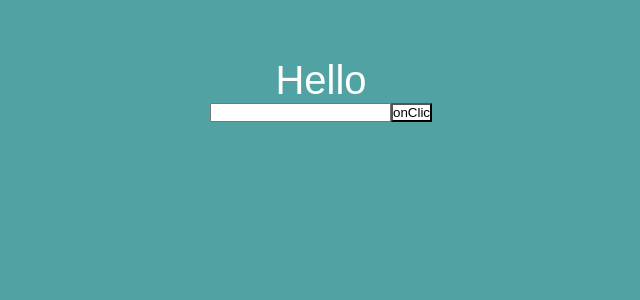
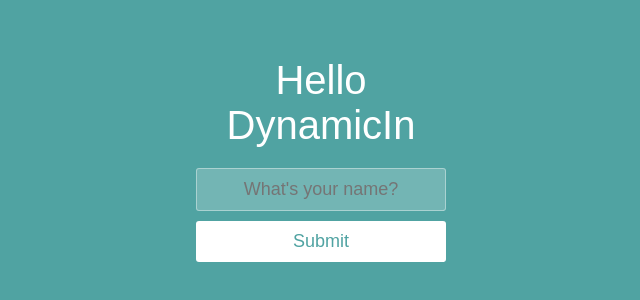
Before and after one commit to kaayush163/React-AngelaYu-Learn, a React (Create React App) app: page / in a window 1280 px wide. Shown: the part 150-450 px from the top of the page, without its empty margins (319-959 px from the left). Built offline with nearby package versions, Linux system fonts and the light colour scheme.

Commit message:
handleChange on form submission and change state of heading

```diff
--- a/src/components/App.jsx
+++ b/src/components/App.jsx
@@ -1,38 +1,73 @@
 import React, { useState } from "react";
+function App() {
+  const [name, setName] = useState("");
+  const [heading, setHeading] = useState("");
 
-function App() {
-  const [headingText, setHeadingText] = useState("Hello");
-  const [mouseOver, setMouseOver] = useState(false);
-  // const [mouseOut, setMouseOut] = useState(false);
+  function handleChange(event) {
+    console.log(event.target.value);
+    console.log(event.target.type);
+    console.log(event.target.placeholder);
+
+    setName(event.target.value);
+  }
   function handleClick() {
-    setHeadingText("Submitted");
-  }
-
-  function handleMouseOver() {
-    setMouseOver(true);
-  }
-
-  function handleMouseOut() {
-    setMouseOver(false);
+    setHeading(name);
   }
 
   return (
     <div className="container">
-      <h1>{headingText}</h1>
-      <input type="text" />
-      <button
-        style={{ backgroundColor: mouseOver ? "black" : "white" }}
-        onClick={handleClick}
-        onMouseOver={handleMouseOver}
-        onMouseOut={handleMouseOut}
-      >
-        onClic
-      </button>
+      <h1>Hello {heading}</h1>
+
+      <h1>DynamicIn {name}</h1>
+      <form>
+        <input
+          onChange={handleChange}
+          type="text"
+          placeholder="What's your name?"
+          value={name} //for single source of truth
+        />
+        <button onClick={handleClick}>Submit</button>
+      </form>
     </div>
   );
 }
 
 export default App;
+// import React, { useState } from "react";
+
+// function App() {
+//   const [headingText, setHeadingText] = useState("Hello");
+//   const [mouseOver, setMouseOver] = useState(false);
+//   // const [mouseOut, setMouseOut] = useState(false);
+//   function handleClick() {
+//     setHeadingText("Submitted");
+//   }
+
+//   function handleMouseOver() {
+//     setMouseOver(true);
+//   }
+
+//   function handleMouseOut() {
+//     setMouseOver(false);
+//   }
+
+//   return (
+//     <div className="container">
+//       <h1>{headingText}</h1>
+//       <input type="text" />
+//       <button
+//         style={{ backgroundColor: mouseOver ? "black" : "white" }}
+//         onClick={handleClick}
+//         onMouseOver={handleMouseOver}
+//         onMouseOut={handleMouseOut}
+//       >
+//         onClic
+//       </button>
+//     </div>
+//   );
+// }
+
+// export default App;
 // import React, { useState } from "react";
 
 // function App() {
--- a/src/index.js
+++ b/src/index.js
@@ -1,7 +1,7 @@
 import React from "react";
-import ReactDOM from "react-dom";
+import createRoot from "react-dom";
 import App from "./components/App";
-ReactDOM.render(<App />, document.getElementById("root"));
+createRoot.render(<App />, document.getElementById("root"));
 
 // import React from "react";
 // import ReactDOM from "react-dom";
```
